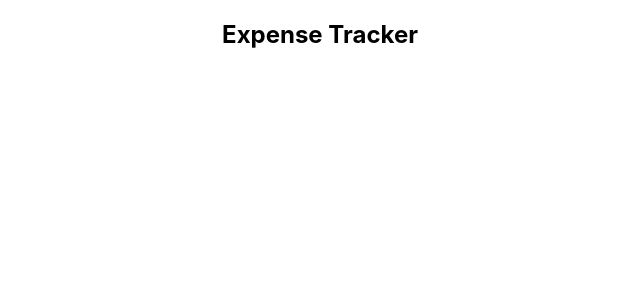
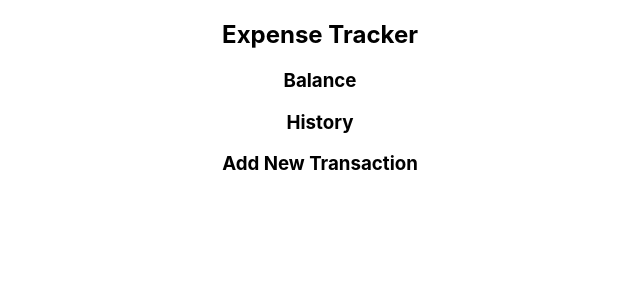
Before and after one commit to juniorleota/react-expense-tracker, a React (Create React App) app: page / in a window 1280 px wide. Shown: the top 300 px of the page, without its empty margins (320-960 px from the left). Built offline with nearby package versions, Linux system fonts and the light colour scheme.

Commit message:
Add subsection for the main UI

```diff
--- a/src/App.js
+++ b/src/App.js
@@ -1,10 +1,16 @@
 import './App.css';
 import Header from "./common/Header";
+import Balance from "./components/Balance";
+import TxHistory from "./components/TxHistory";
+import AddTx from "./components/AddTx";
 
 function App() {
   return (
       <div className="App">
         <Header value={"Expense Tracker"}/>
+        <Balance/>
+        <TxHistory/>
+        <AddTx/>
       </div>
   );
 }
--- /dev/null
+++ b/src/common/SubHeader.js
@@ -0,0 +1,17 @@
+import React, {Component} from 'react';
+
+class SubHeader extends Component {
+  constructor(props) {
+    super(props);
+  }
+
+  render() {
+    return (
+        <h3>
+          {this.props.value}
+        </h3>
+    );
+  }
+}
+
+export default SubHeader;
--- /dev/null
+++ b/src/components/AddTx.js
@@ -0,0 +1,14 @@
+import React, {Component} from 'react';
+import SubHeader from "../common/SubHeader";
+
+class AddTx extends Component {
+  render() {
+    return (
+        <div>
+          <SubHeader value={"Add New Transaction"}/>
+        </div>
+    );
+  }
+}
+
+export default AddTx;
--- /dev/null
+++ b/src/components/Balance.js
@@ -0,0 +1,14 @@
+import React, {Component} from 'react';
+import SubHeader from "../common/SubHeader";
+
+class Balance extends Component {
+  render() {
+    return (
+        <div>
+         <SubHeader value={"Balance"}/>
+        </div>
+    );
+  }
+}
+
+export default Balance;
--- /dev/null
+++ b/src/components/TxHistory.js
@@ -0,0 +1,14 @@
+import React, {Component} from 'react';
+import SubHeader from "../common/SubHeader";
+
+class TxHistory extends Component {
+  render() {
+    return (
+        <div>
+          <SubHeader value={"History"}/>
+        </div>
+    );
+  }
+}
+
+export default TxHistory;
```
